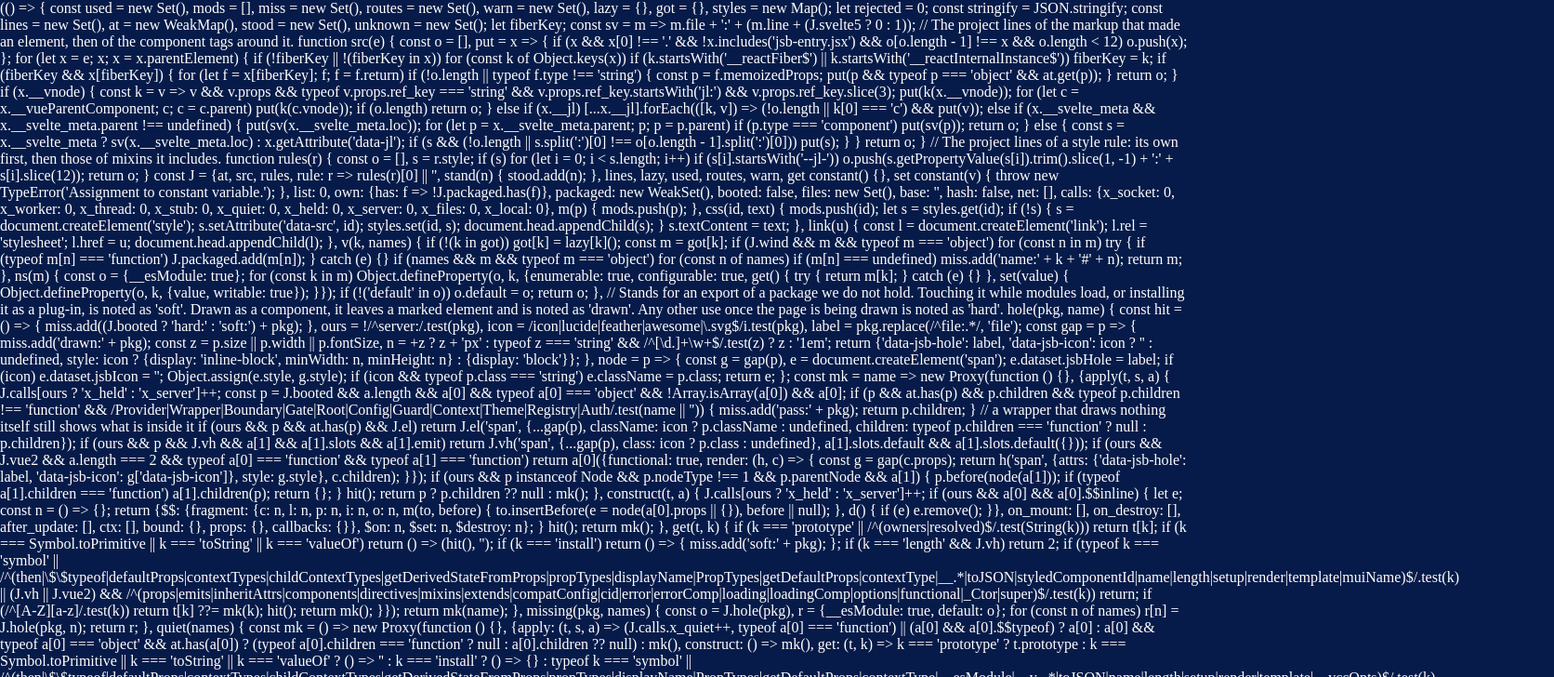
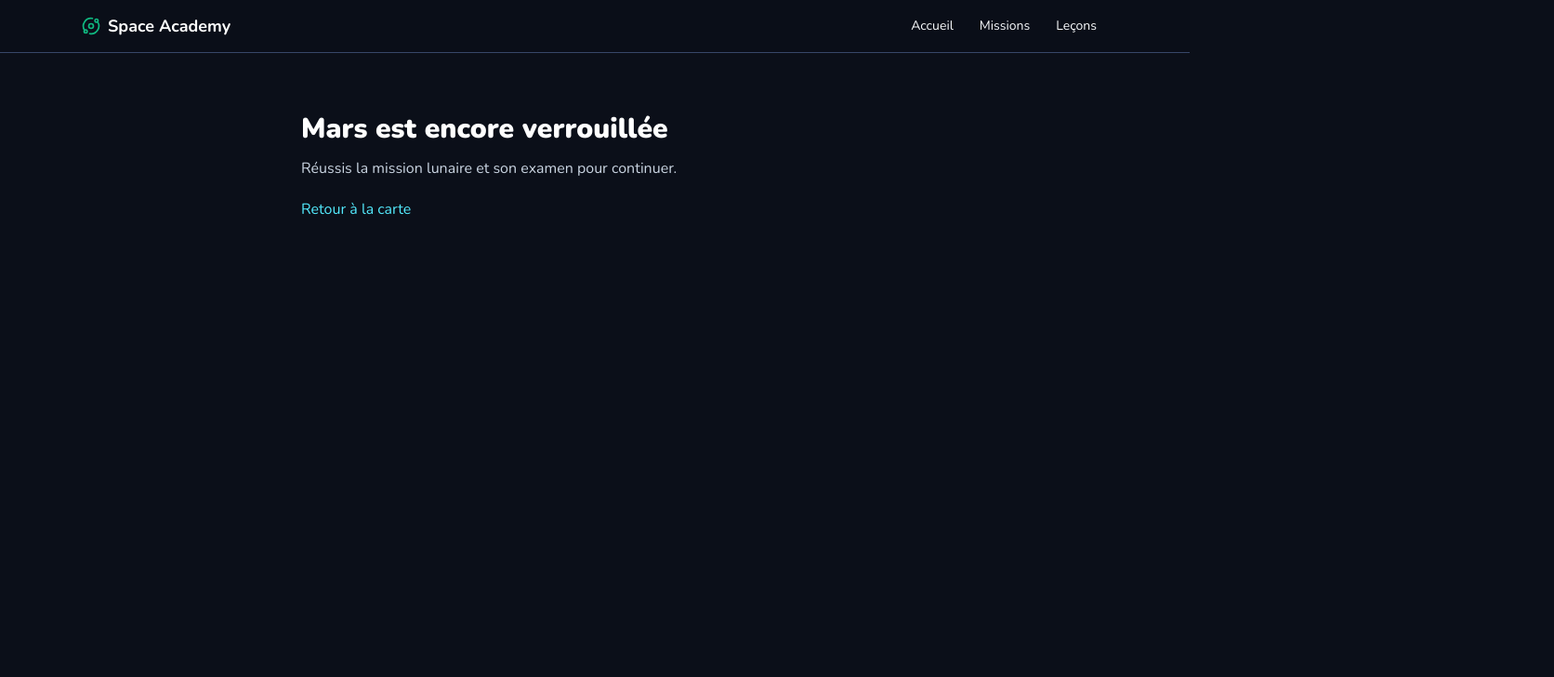
Before and after one commit to Descieux360/OutpostZero, a React (Vite) app: page /mars in a window 1280 px wide. Shown: the top 728 px of the page at 93% size, 1672 px wide, since content can reach past the window. Built offline with nearby package versions, Linux system fonts and the light colour scheme.

Commit message:
fix: retire le CSS d'urgence, branche la nouvelle app Outpost Zero et corrige le chemin de l'image d'accueil

```diff
--- a/index.html
+++ b/index.html
@@ -3,52 +3,12 @@
   <head>
     <meta charset="UTF-8" />
     <meta name="viewport" content="width=device-width, initial-scale=1.0" />
-    <meta name="theme-color" content="#061b49" />
+    <meta name="theme-color" content="#0B0F19" />
     <meta name="description" content="Space Academy : deviens un astronaute en jouant !" />
     <title>Space Academy — Deviens un astronaute en jouant !</title>
-    <!-- Styles de secours CRITIQUES (non purgeable par Tailwind) -->
-    <style>
-      /* Priorité absolue : forcer l'affichage de l'application React */
-      #root, #__next, [data-root] {
-        display: block !important;
-        visibility: visible !important;
-      }
-      html, body {
-        display: block !important;
-        width: 100% !important;
-        height: 100% !important;
-        margin: 0 !important;
-        padding: 0 !important;
-        overflow: visible !important;
-        background: #061b49 !important;
-        color: #fff !important;
-      }
-      /* Ciblage direct du conteneur React */
-      .app-shell, .home-page, .mission-page,
-      .earth-level-page, .future-level-page {
-        display: block !important !important;
-        visibility: visible !important !important;
-      }
-      /* Surcharger toutes les règles Tailwind potentiellement masquantes */
-      [class*="home-"], [class*="mission-"],
-      [class*="earth-"], [class*="future-"] {
-        display: block !important;
-        visibility: visible !important;
-      }
-      /* Forcer la visibilité de tous les éléments */
-      * {
-        display: block !important;
-        visibility: visible !important;
-      }
-      /* Ciblage direct du contenu principal */
-      main, section, div {
-        display: block !important;
-        visibility: visible !important;
-      }
-    </style>
-    <script type="module" src="/src/main.tsx"></script>
   </head>
   <body>
     <div id="root"></div>
+    <script type="module" src="/src/main.tsx"></script>
   </body>
 </html>
--- a/src/features/mission/WelcomeScreen.tsx
+++ b/src/features/mission/WelcomeScreen.tsx
@@ -6,7 +6,7 @@ interface WelcomeScreenProps {
 
 export function WelcomeScreen({ onContinue }: WelcomeScreenProps) {
   return (
-    <main className="home-hero relative flex min-h-screen w-full flex-col justify-between overflow-hidden bg-[#06143D] bg-[url('/space-academy-hero.jpg')] bg-cover bg-center font-sans">
+    <main className="home-hero relative flex min-h-screen w-full flex-col justify-between overflow-hidden bg-[#06143D] bg-[url('/images/space-academy-hero.jpg')] bg-cover bg-center font-sans">
       <div className="pointer-events-none absolute inset-0 bg-gradient-to-b from-[#06143D]/55 via-[#06143D]/10 to-[#06143D]/65" />
       <section className="home-hero-content animate-enter relative z-10 mx-auto my-auto flex w-full max-w-5xl flex-col items-center px-5 py-16 text-center">
         <p className="mb-4 rounded-full border border-cyan-100/25 bg-[#06143D]/50 px-4 py-2 text-xs font-black uppercase tracking-[.22em] text-cyan-100 shadow-lg backdrop-blur-sm sm:text-sm">Ta mission commence ici</p>
--- a/src/index.css
+++ b/src/index.css
@@ -1,41 +1,3 @@
-@tailwind base;
-@tailwind components;
-@tailwind utilities;
-
-/* === FORCAGE D'AFFICHAGE CRITIQUE (non purgeable) === */
-body {
-  margin: 0;
-  font-family: system-ui, -apple-system, BlinkMacSystemFont, "Segoe UI", Roboto, sans-serif;
-  background-color: #061b49;
-  color: #fff;
-  overflow-x: hidden;
-}
-
-/* S'assurer que racine React est toujours visible */
-#root,
-.app-shell,
-.home-page,
-.mission-page,
-.earth-level-page,
-.future-level-page {
-  display: block !important;
-  visibility: visible !important;
-}
-
-/* S'assurer que les enfants sont visibles */
-*,
-*::before,
-*::after {
-  display: block !important;
-  visibility: visible !important;
-}
-
-/* Empêcher Tailwind de masquer par défaut */
-.main,
-section,
-div[class*="earth-"],
-div[class*="future-"],
-div[class*="home-"],
-div[class*="mission-"] {
-  display: block !important;
-}
+/* Styles legacy Space Academy — conservés pour les écrans non migrés.
+   L'application principale charge src/styles/global.css via src/main.tsx. */
+@import "tailwindcss";
```
Also changed, not shown: src/main.tsx (+3 -5 lines).
